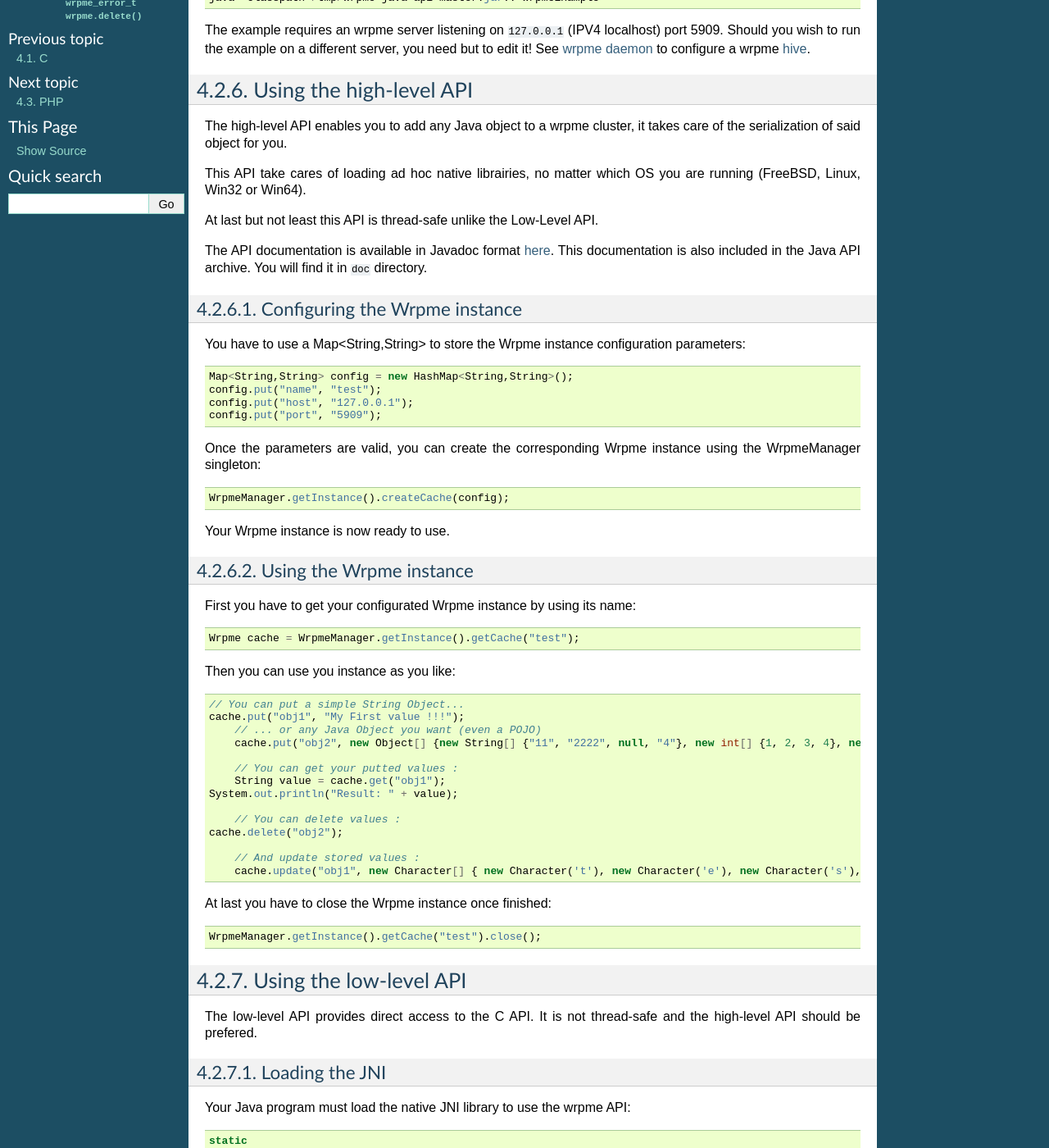
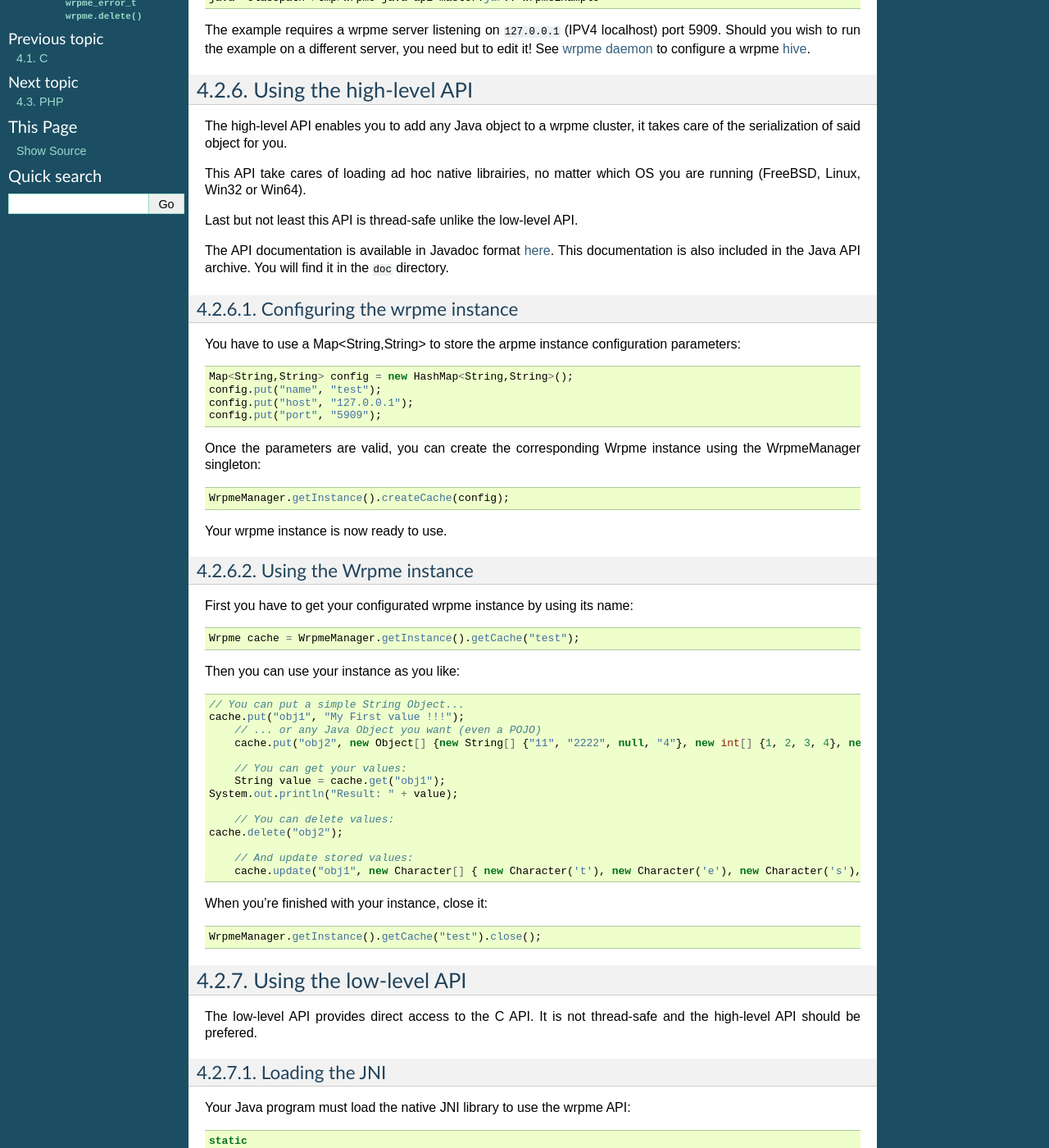
Before and after one commit to iltommi/qdb-documentation, a Sphinx documentation site: the page built from source/api/java.rst, in a window 1280 px wide and 1400 px high, scrolled down 880 px. Shown: the whole window at 82% size. Built offline with Sphinx 7.4.7, drawn with Linux system fonts in a browser that asks for light colours; formulas are drawn with MathJax 3; some of the changed text lies outside the part shown.

Commit message:
Update Java doc

```diff
--- a/source/api/java.rst
+++ b/source/api/java.rst
@@ -1,24 +1,24 @@
 
 Java
-===================
+====
 
 
 .. highlight:: java
 
 Introduction
---------------
+------------
 
 The wrpme Java API uses JNI to bring the power and speed of wrpme to the Java world without compromising performances.
 
 It fully integrates itself into the Java environment thanks to a wrapper (also called 'high-level API'). The wrapper itself comes with a BSD license and can be freely used in your clients. The wrapper uses a low-level API that is also directly useable although with severe restrictions.
 
 Requirements
-------------------------
+------------
 
 Java 1.6 or later is required.
 
 Installation
----------------
+------------
 
 The Java API package is downloadable from the `wrpme web site <http://www.wrpme.com/downloads.html>`_.
 
@@ -27,7 +27,7 @@ The archive contains a JAR named ``wrpme-java-api-master.jar`` that contains all
 You will also find two examples in the ``examples`` directory, one for the high-level API, one for the low-level API.
 
 Package
--------------------
+-------
 
 The API resides in the ``com.b14.wrpme`` package.
 
@@ -42,23 +42,23 @@ Then you run the example::
 
     java -classpath /tmp/wrpme-java-api-master.jar:. WrpmeExample
 
-The example requires an wrpme server listening on ``127.0.0.1`` (IPV4 localhost) port 5909. Should you wish to run the example on a different server, you need but to edit it! See :doc:`../reference/wrpmed` to configure a wrpme :term:`hive`.
+The example requires a wrpme server listening on ``127.0.0.1`` (IPV4 localhost) port 5909. Should you wish to run the example on a different server, you need but to edit it! See :doc:`../reference/wrpmed` to configure a wrpme :term:`hive`.
 
 Using the high-level API
-------------------------------
+------------------------
 
 The high-level API enables you to add any Java object to a wrpme cluster, it takes care of the serialization of said object for you.
 
 This API take cares of loading ad hoc native librairies, no matter which OS you are running (FreeBSD, Linux, Win32 or Win64).
 
-At last but not least this API is thread-safe unlike the Low-Level API.
+Last but not least this API is thread-safe unlike the low-level API.
 
-The API documentation is available in Javadoc format `here <http://doc.wrpme.com/javaapi>`_. This documentation is also included in the Java API archive. You will find it in ``doc`` directory.
+The API documentation is available in Javadoc format `here <http://doc.wrpme.com/javaapi>`_. This documentation is also included in the Java API archive. You will find it in the ``doc`` directory.
 
-Configuring the Wrpme instance
-^^^^^^^^^^^^^^^^^^
+Configuring the wrpme instance
+^^^^^^^^^^^^^^^^^^^^^^^^^^^^^^
 
-You have to use a Map<String,String> to store the Wrpme instance configuration parameters: ::
+You have to use a Map<String,String> to store the arpme instance configuration parameters::
 
     Map<String,String> config = new HashMap<String,String>();
     config.put("name", "test");
@@ -69,33 +69,33 @@ Once the parameters are valid, you can create the corresponding Wrpme instance u
 
     WrpmeManager.getInstance().createCache(config);
 
-Your Wrpme instance is now ready to use.
+Your wrpme instance is now ready to use.
 
 Using the Wrpme instance
-^^^^^^^^^^^^^^^^^^
+^^^^^^^^^^^^^^^^^^^^^^^^
 
-First you have to get your configurated Wrpme instance by using its name: ::
+First you have to get your configurated wrpme instance by using its name::
 
     Wrpme cache = WrpmeManager.getInstance().getCache("test");
 
-Then you can use you instance as you like: ::
+Then you can use your instance as you like::
 
     // You can put a simple String Object...
     cache.put("obj1", "My First value !!!");
 	// ... or any Java Object you want (even a POJO)
 	cache.put("obj2", new Object[] {new String[] {"11", "2222", null, "4"}, new int[] {1, 2, 3, 4}, new int[][] { {1, 2}, {100, 4}}});
 
-	// You can get your putted values :
+	// You can get your values:
 	String value = cache.get("obj1");
     System.out.println("Result: " + value);
 
-	// You can delete values :
+	// You can delete values:
     cache.delete("obj2");
 
-	// And update stored values :
+	// And update stored values:
 	cache.update("obj1", new Character[] { new Character('t'), new Character('e'), new Character('s'), new Character('t') });
 
-At last you have to close the Wrpme instance once finished: ::
+When you're finished with your instance, close it::
 
     WrpmeManager.getInstance().getCache("test").close();
 
```
